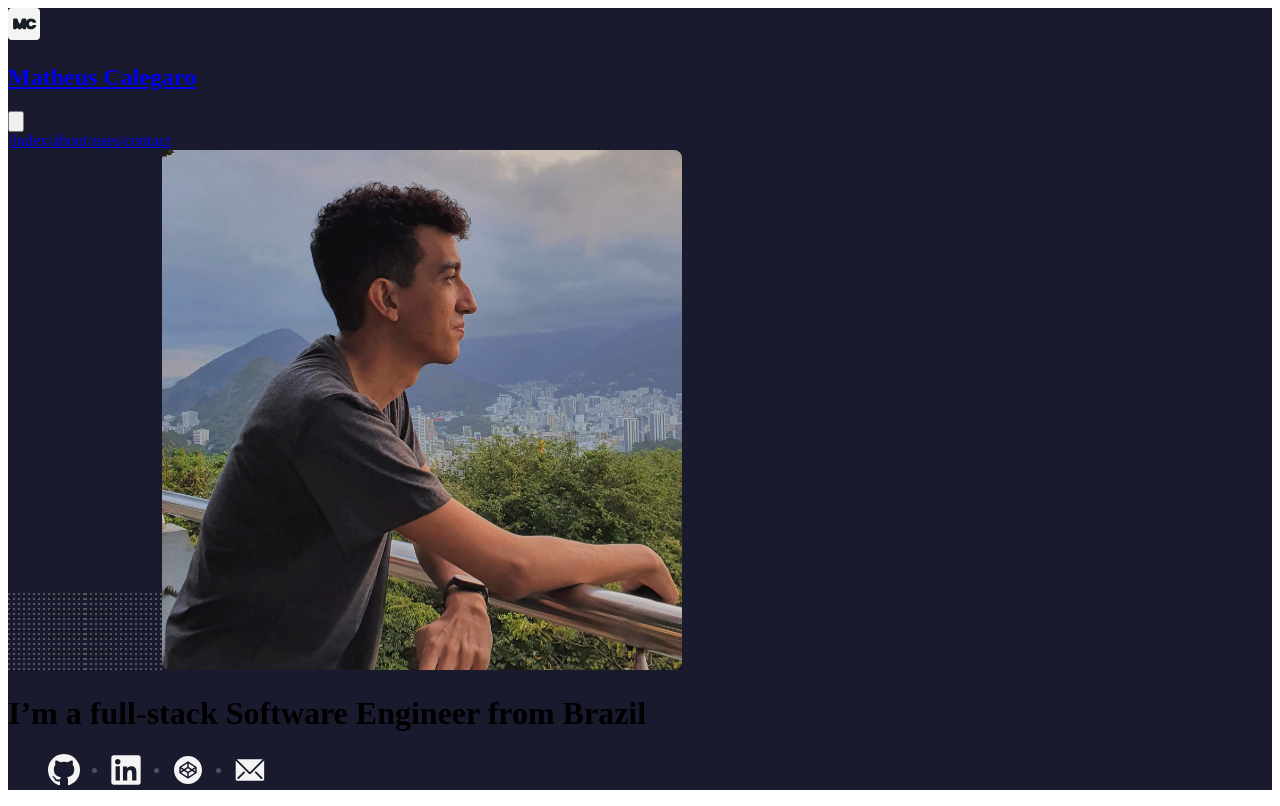
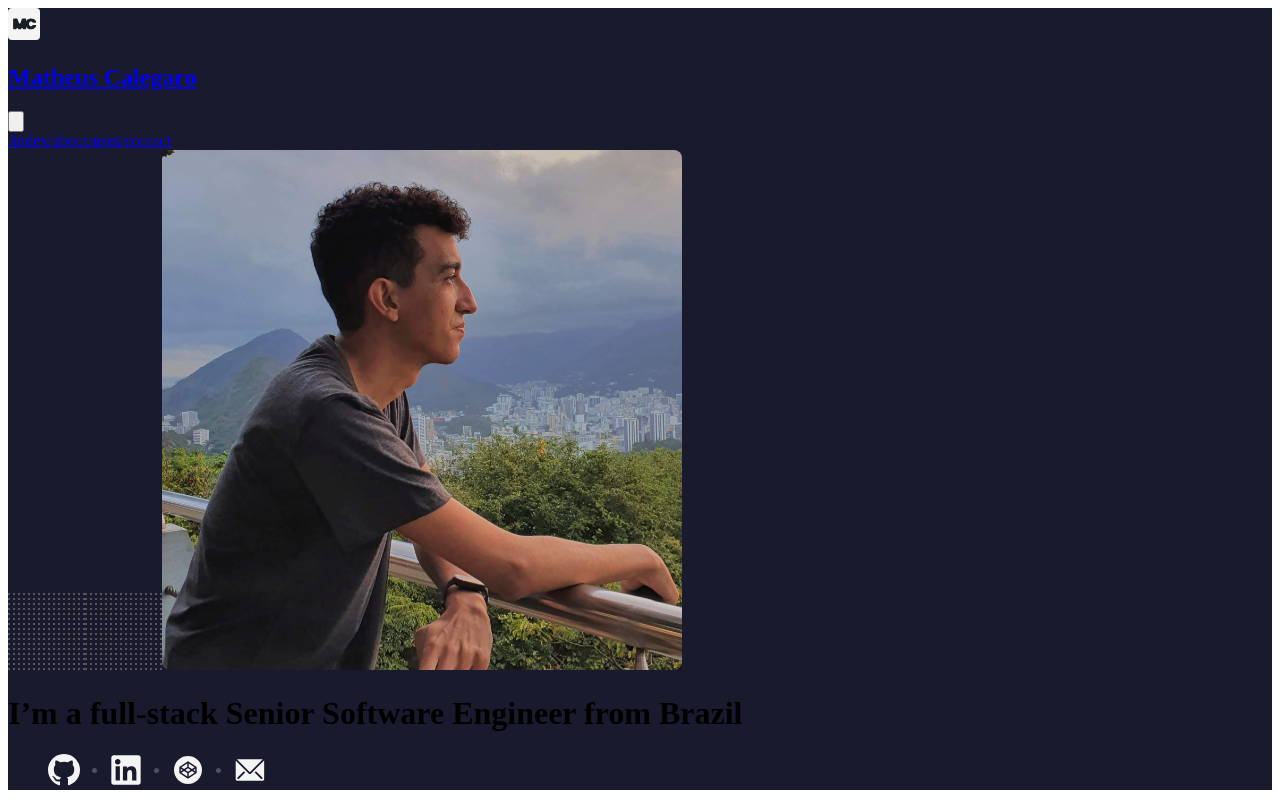
Before and after one commit to mathcale/site, a Next.js app: page / in a window 1280 px wide. Built offline with nearby package versions, Linux system fonts and the light colour scheme.

Commit message:
chore(pages/index): update title

```diff
--- a/src/pages/index.tsx
+++ b/src/pages/index.tsx
@@ -36,7 +36,7 @@ export default function IndexPage() {
 
             <div className="col-12 md:col-5 flex flex-col justify-center">
               <h1 className="mt-12 mb-8 text-3xl text-white font-extrabold md:leading-tight md:text-7xl md:mt-0 md:mb-16">
-                I’m a full-stack Software Engineer from Brazil
+                I’m a full-stack Senior Software Engineer from Brazil
               </h1>
 
               <ul className={styles.socials}>
```
